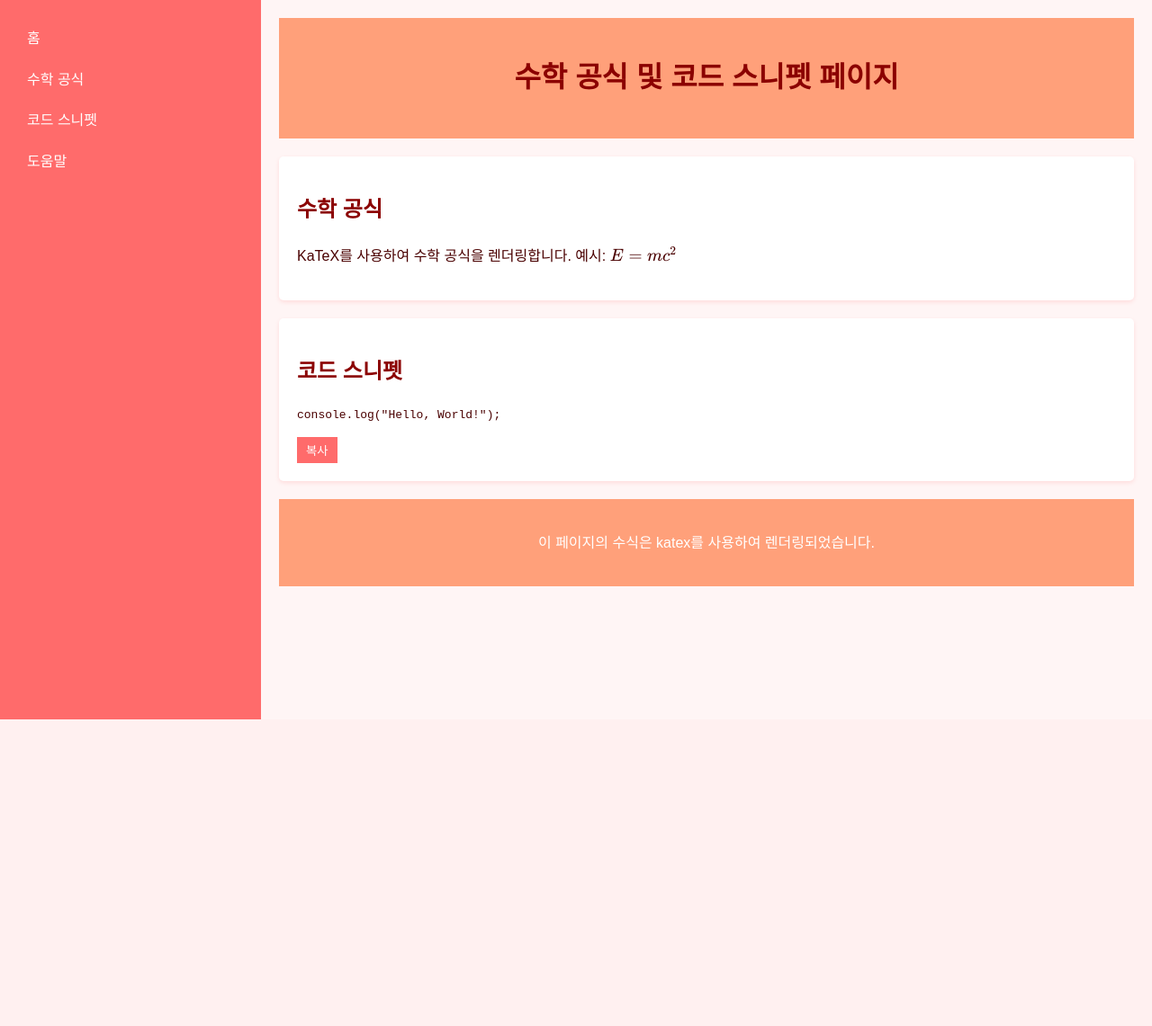
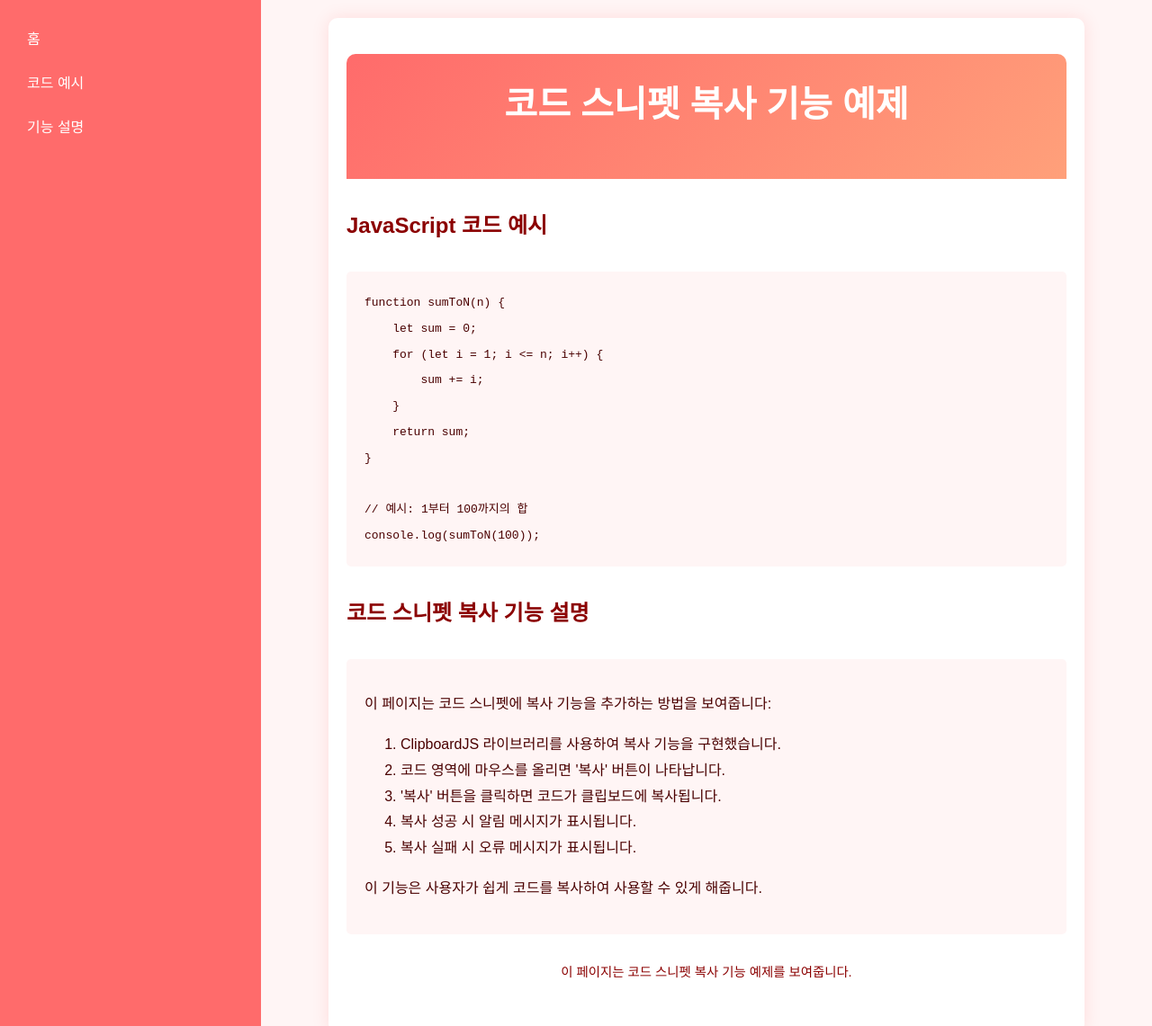
Before and after one commit to hareguu2142/HoMe, a website: page public/pages/blank_page_red.html in a window 1280 px wide. Shown: the top 1141 px of the page at 90% size. Before the commit the page ends 800 px from the top, so only its background shows below. Drawn offline with nearby package versions, Linux system fonts and the light colour scheme; some packages are replaced by stand-ins of ours; a script that the page names is missing.

Commit message:
Add/update HTML file: blank_page_red.html

```diff
--- a/public/pages/blank_page_red.html
+++ b/public/pages/blank_page_red.html
@@ -1,19 +1,15 @@
-
 <!DOCTYPE html>
 
 <html lang="ko">
 <head>
 <meta charset="utf-8"/>
 <meta content="width=device-width, initial-scale=1.0" name="viewport"/>
-<title>수학 공식 및 코드 스니펫 페이지</title>
-<link href="https://cdn.jsdelivr.net/npm/katex@0.16.4/dist/katex.min.css" rel="stylesheet"/>
-<script src="https://cdn.jsdelivr.net/npm/katex@0.16.4/dist/katex.min.js"></script>
-<script src="https://cdn.jsdelivr.net/npm/katex@0.16.4/dist/contrib/auto-render.min.js"></script>
+<title>코드 스니펫 복사 기능 예제</title>
 <script src="https://cdnjs.cloudflare.com/ajax/libs/clipboard.js/2.0.10/clipboard.min.js"></script>
 <style>
     body {
         font-family: 'Noto Sans KR', Arial, sans-serif;
-        line-height: 1.6;
+        line-height: 1.8;
         margin: 0;
         padding: 0;
         background-color: #fff0f0;
@@ -34,14 +30,73 @@
         padding: 20px;
         background-color: #fff5f5;
     }
-    .header {
-        background-color: #ffa07a;
+    .container {
+        max-width: 800px;
+        margin: 0 auto;
+        padding: 40px 20px;
+        background-color: #ffffff;
+        box-shadow: 0 0 20px rgba(255,0,0,0.1);
+        border-radius: 10px;
+    }
+    header {
+        background: linear-gradient(135deg, #ff6b6b, #ffa07a);
         padding: 20px;
         text-align: center;
         color: #ffffff;
+        border-radius: 10px 10px 0 0;
+        position: relative;
     }
-    h1, h2, h3, h4 {
+    h1 {
+        margin-top: 0;
+        font-size: 2.5rem;
+    }
+    h2 {
         color: #8b0000;
+        margin-top: 30px;
+    }
+    .code-container {
+        position: relative;
+        margin-top: 30px;
+        background-color: #fff5f5;
+        padding: 20px;
+        border-radius: 5px;
+        overflow-x: auto;
+    }
+    pre {
+        margin: 0;
+        font-family: 'Courier New', Courier, monospace;
+    }
+    .copy-btn {
+        position: absolute;
+        top: 10px;
+        right: 10px;
+        padding: 5px 10px;
+        font-size: 12px;
+        background-color: #ff6b6b;
+        color: #fff;
+        border: none;
+        border-radius: 3px;
+        cursor: pointer;
+        transition: background-color 0.3s ease, opacity 0.3s ease;
+        opacity: 0;
+    }
+    .code-container:hover .copy-btn {
+        opacity: 1;
+    }
+    .copy-btn:hover {
+        background-color: #ff4500;
+    }
+    .footer {
+        margin-top: 30px;
+        text-align: center;
+        font-size: 0.9rem;
+        color: #8b0000;
+    }
+    .explanation {
+        margin-top: 30px;
+        background-color: #fff5f5;
+        padding: 20px;
+        border-radius: 5px;
     }
     .nav-link {
         display: block;
@@ -53,30 +108,6 @@
     .nav-link:hover {
         background-color: #ff4500;
     }
-    .math-container, .code-container {
-        background-color: #fff;
-        padding: 20px;
-        margin: 20px 0;
-        border-radius: 5px;
-        box-shadow: 0 2px 5px rgba(255,0,0,0.1);
-    }
-    .copy-btn {
-        background-color: #ff6b6b;
-        color: #fff;
-        border: none;
-        padding: 5px 10px;
-        cursor: pointer;
-        transition: background-color 0.3s;
-    }
-    .copy-btn:hover {
-        background-color: #ff4500;
-    }
-    .footer {
-        text-align: center;
-        padding: 20px;
-        background-color: #ffa07a;
-        color: #ffffff;
-    }
 </style>
 </head>
 <body>
@@ -84,39 +115,48 @@
 <aside class="sidebar">
 <nav>
 <a class="nav-link" href="/">홈</a>
-<a class="nav-link" href="#">수학 공식</a>
-<a class="nav-link" href="#">코드 스니펫</a>
-<a class="nav-link" href="#">도움말</a>
+<a class="nav-link" href="#code-example">코드 예시</a>
+<a class="nav-link" href="#explanation">기능 설명</a>
 </nav>
 </aside>
 <main class="content">
-<header class="header">
-<h1>수학 공식 및 코드 스니펫 페이지</h1>
+<div class="container">
+<header>
+<h1>코드 스니펫 복사 기능 예제</h1>
 </header>
-<section class="math-container">
-<h2>수학 공식</h2>
-<p>KaTeX를 사용하여 수학 공식을 렌더링합니다. 예시: $E = mc^2$</p>
-</section>
-<section class="code-container">
-<h2>코드 스니펫</h2>
-<pre><code>console.log("Hello, World!");</code></pre>
-<button class="copy-btn" data-clipboard-target="code">복사</button>
-</section>
-<footer class="footer">
-<p>이 페이지의 수식은 katex를 사용하여 렌더링되었습니다.</p>
-</footer>
+<h2 id="code-example">JavaScript 코드 예시</h2>
+<div class="code-container">
+<pre><code id="codeSnippet">function sumToN(n) {
+    let sum = 0;
+    for (let i = 1; i &lt;= n; i++) {
+        sum += i;
+    }
+    return sum;
+}
+
+// 예시: 1부터 100까지의 합
+console.log(sumToN(100));</code></pre>
+<button class="copy-btn" data-clipboard-target="#codeSnippet">복사</button>
+</div>
+<h2>코드 스니펫 복사 기능 설명</h2>
+<div class="explanation" id="explanation">
+<p>이 페이지는 코드 스니펫에 복사 기능을 추가하는 방법을 보여줍니다:</p>
+<ol>
+<li>ClipboardJS 라이브러리를 사용하여 복사 기능을 구현했습니다.</li>
+<li>코드 영역에 마우스를 올리면 '복사' 버튼이 나타납니다.</li>
+<li>'복사' 버튼을 클릭하면 코드가 클립보드에 복사됩니다.</li>
+<li>복사 성공 시 알림 메시지가 표시됩니다.</li>
+<li>복사 실패 시 오류 메시지가 표시됩니다.</li>
+</ol>
+<p>이 기능은 사용자가 쉽게 코드를 복사하여 사용할 수 있게 해줍니다.</p>
+</div>
+<div class="footer">
+<p>이 페이지는 코드 스니펫 복사 기능 예제를 보여줍니다.</p>
+</div>
+</div>
 </main>
 </div>
 <script>
-    document.addEventListener("DOMContentLoaded", function() {
-        renderMathInElement(document.body, {
-            delimiters: [
-                {left: "$$", right: "$$", display: true},
-                {left: "$", right: "$", display: false}
-            ]
-        });
-    });
-
     const clipboard = new ClipboardJS('.copy-btn');
     clipboard.on('success', function(e) {
         alert('코드가 클립보드에 복사되었습니다!');
```
